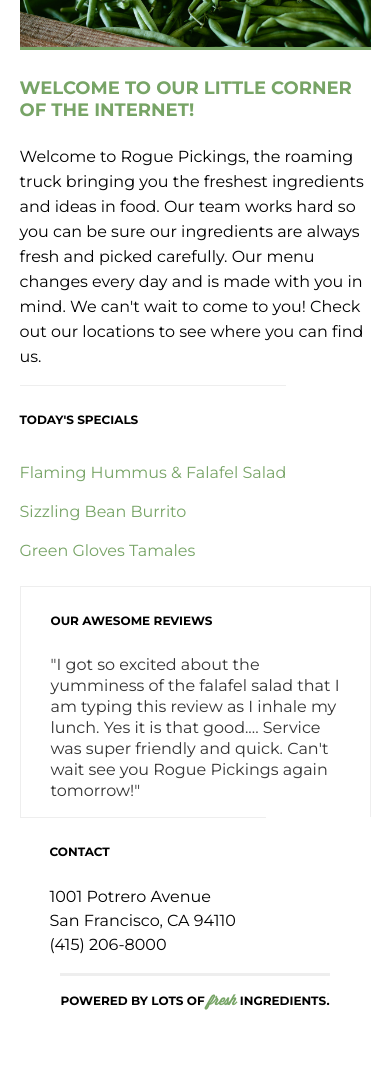
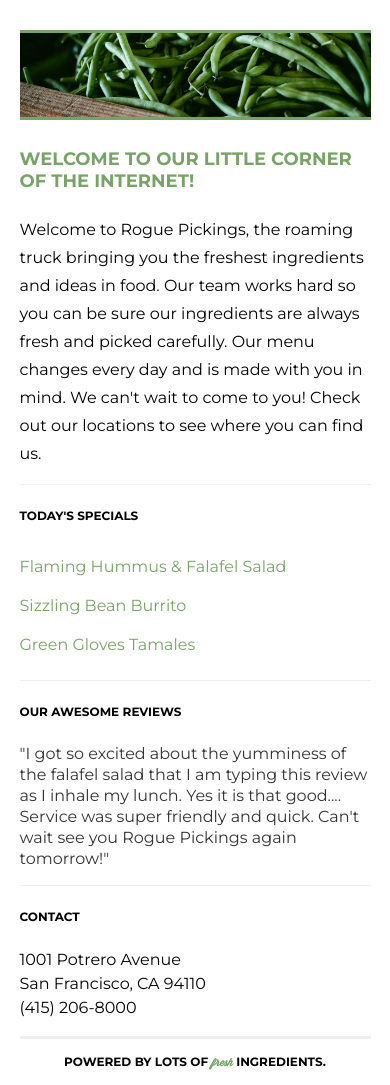
Before and after one commit to alecoad/206-rogue-pickings, a plain HTML site: page index.html in a window 390 px wide. Shown: the part 353-1438 px from the top of the page. Before the commit the page ends 1379 px from the top, so only its background shows below. Drawn offline with Linux system fonts and the light colour scheme.

Commit message:
Fixed mobile first layout with rows using flex-wrap

```diff
--- a/css/main.css
+++ b/css/main.css
@@ -51,27 +51,26 @@ p {
   padding: 0 1.875em;
 }
 
-/*The widths are in a percentage!*/
 header {
-	border-bottom: 3px solid #77a466;
-	margin: 0 auto;
 	display: flex;
-	flex-direction: column;
 	justify-content: center;
 	align-items: center;
+	flex-wrap: wrap;
 }
 
 header h1 {
-	margin: 0;
-	padding: 38px 0;
 	width: 100%;
+	text-align: center;
+	border-bottom: 3px solid #77a466;
+	padding: 1em 0 0.5em;
 }
 header h1 span {
 	color: #77a466;
 }
 
 header nav {
-	padding: 46px 0;
+	width: 100%;
+	padding: 0.75em 0;
 }
 header nav ul {
 	margin: 0;
@@ -80,8 +79,8 @@ header nav ul {
 header nav ul li {
 	text-transform: uppercase;
 	font-weight: 700;
-	font-size: 14px;
-	padding: 0 10px;
+	font-size: 0.875em;
+	padding-bottom: 1.5em;
 	display: flex;
 	justify-content: center;
 }
@@ -90,58 +89,42 @@ header nav ul li a{
 	color:#77a466;
 }
 
-/*The widths are in a percentage!*/
 .top-section,
 .bottom-section {
-	margin: 0 auto;
-	clear: both;
 	display: flex;
-	flex-direction: column;
 	justify-content: center;
-	align-items: flex-start;
+	align-items: center;
+	flex-wrap: wrap;
 }
 
-.main-image {
-	height: auto;
-}
 .main-image img {
 	width: 100%;
+	border-top: 3px solid #77a466;
 	border-bottom: 3px solid #77a466;
 }
 
-.main-title {
-	height: auto;
-}
 .main-title h3 {
 	text-align: left;
-	padding: 5px 0;
+	padding: 0.3125em 0;
 	color: #77a466;
 }
 .main-title p {
 	padding: 0;
-	font-size: 16px;
-	line-height: 25px;
+	font-size: 1em;
+	line-height: 1.75em;
 }
 
 .section-one,
 .section-two,
 .section-three {
-	height: auto;
 	border-top: 1px solid #eee;
+	width: 100%;
 }
 
-.section-one h4 {
-	padding: 10px 0;
-}
-
-.section-two {
-	border-left: 1px solid #eee;
-	border-right: 1px solid #eee;
-}
-
+.section-one h4,
 .section-two h4,
 .section-three h4 {
-	padding: 10px 30px;
+	padding: 0.625em 0;
 }
 
 .menu {
@@ -149,35 +132,35 @@ header nav ul li a{
 	padding: 0;
 }
 .menu li {
-	padding: 10px 0;
+	padding: 0.625em 0;
 	color:#77a466;
 }
 
 .reviews {
 	color: #333;
-	font-size: 16px;
-	line-height: 21px;
+	font-size: 1em;
+	line-height: 1.3125em;
+	padding: 0;
 }
 
 .address {
-	font-size: 16px;
-	line-height: 24px;
+	font-size: 1em;
+	line-height: 1.5em;
+	padding: 0;
 }
 
 /*The widths are in a percentage!*/
 footer {
-	height: 50px;
 	border-top: 3px solid #eee;
-	margin: 0 auto;
-	clear: both;
 	text-align: center;
 	display: flex;
 	justify-content: center;
 	align-items: center;
+	width: 100%;
 }
 footer span {
 	font-family: 'Wisdom Script', cursive;
 	text-transform: lowercase;
 	color: #77a466;
-	font-size: 14px;
+	font-size: 0.875em;
 }
```
